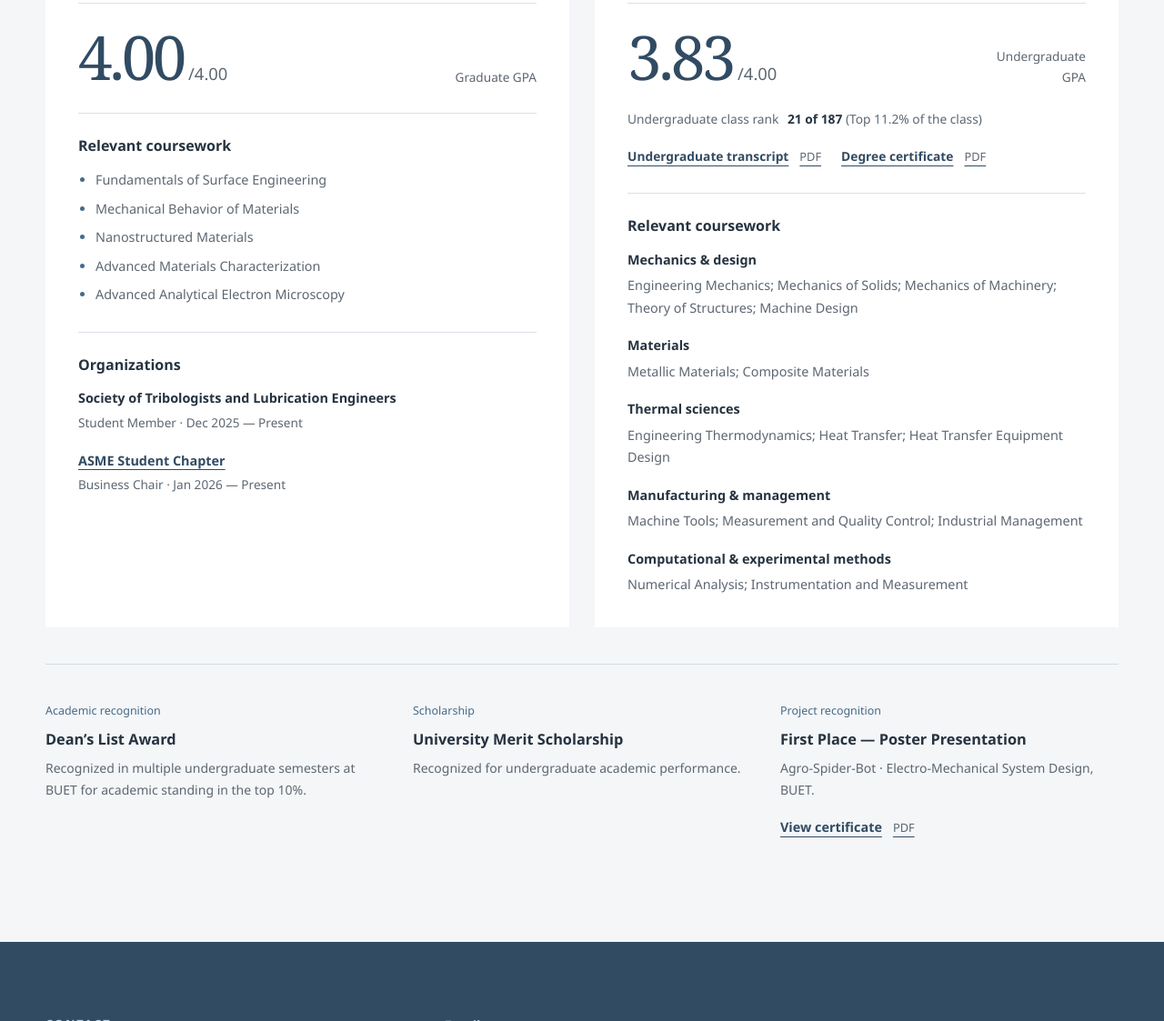
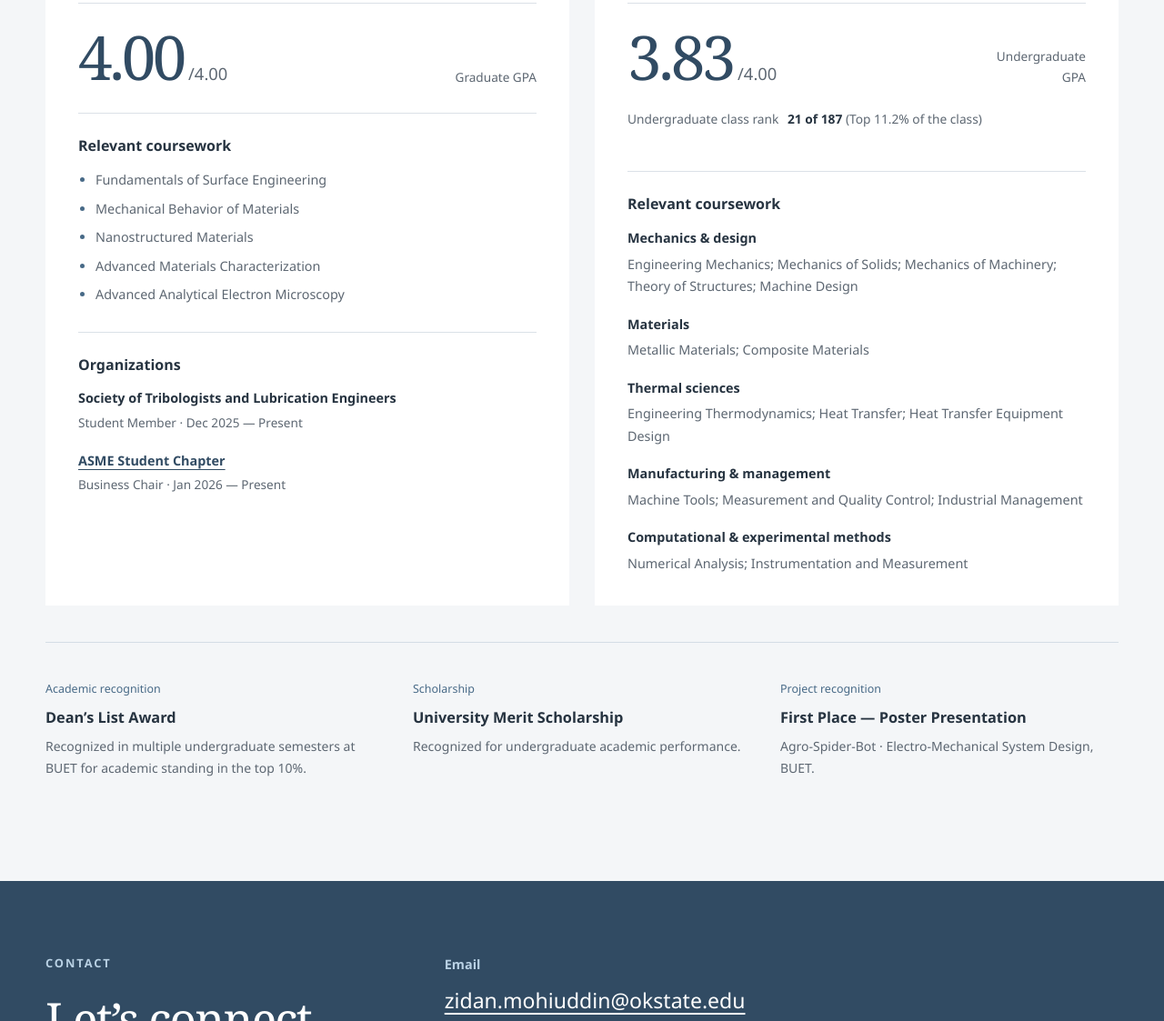
Before and after one commit to zidan3617/zidan3617.github.io, a plain HTML site: page academics.html in a window 1280 px wide. Shown: the part 732-1855 px from the top of the page at 91% size. Drawn offline with Linux system fonts and the light colour scheme.

Commit message:
Prepare public launch without document downloads pending approval

```diff
--- a/academics.html
+++ b/academics.html
@@ -74,8 +74,8 @@
             <div class="academic-score"><strong>3.83<span>/4.00</span></strong><span>Undergraduate GPA</span></div>
             <p class="class-rank">Undergraduate class rank <strong>21 of 187</strong> <span>(Top 11.2% of the class)</span></p>
             <div class="academic-documents" aria-label="Undergraduate academic documents">
-              <a class="document-link" href="assets/BUET_Undergraduate_Transcript.pdf" target="_blank" rel="noopener">Undergraduate transcript <span>PDF</span></a>
-              <a class="document-link" href="assets/BUET_Undergraduate_Certificate.pdf" target="_blank" rel="noopener">Degree certificate <span>PDF</span></a>
+
+
             </div>
             <section class="academic-block" aria-labelledby="undergraduate-courses-title">
               <h3 id="undergraduate-courses-title">Relevant coursework</h3>
@@ -92,7 +92,7 @@
         <div class="honors-row" aria-label="Honors and awards">
           <div><span class="honor-label">Academic recognition</span><h3>Dean’s List Award</h3><p>Recognized in multiple undergraduate semesters at BUET for academic standing in the top 10%.</p></div>
           <div><span class="honor-label">Scholarship</span><h3>University Merit Scholarship</h3><p>Recognized for undergraduate academic performance.</p></div>
-          <div><span class="honor-label">Project recognition</span><h3>First Place — Poster Presentation</h3><p>Agro-Spider-Bot · Electro-Mechanical System Design, BUET.</p><a class="document-link" href="assets/Agro_Spider_Bot_Best_Poster_Award.pdf" target="_blank" rel="noopener">View certificate <span>PDF</span></a></div>
+          <div><span class="honor-label">Project recognition</span><h3>First Place — Poster Presentation</h3><p>Agro-Spider-Bot · Electro-Mechanical System Design, BUET.</p></div>
         </div>
 
       </div>
```
Also changed, not shown: experience.html (+1 -1 lines), projects.html (+2 -5 lines).
